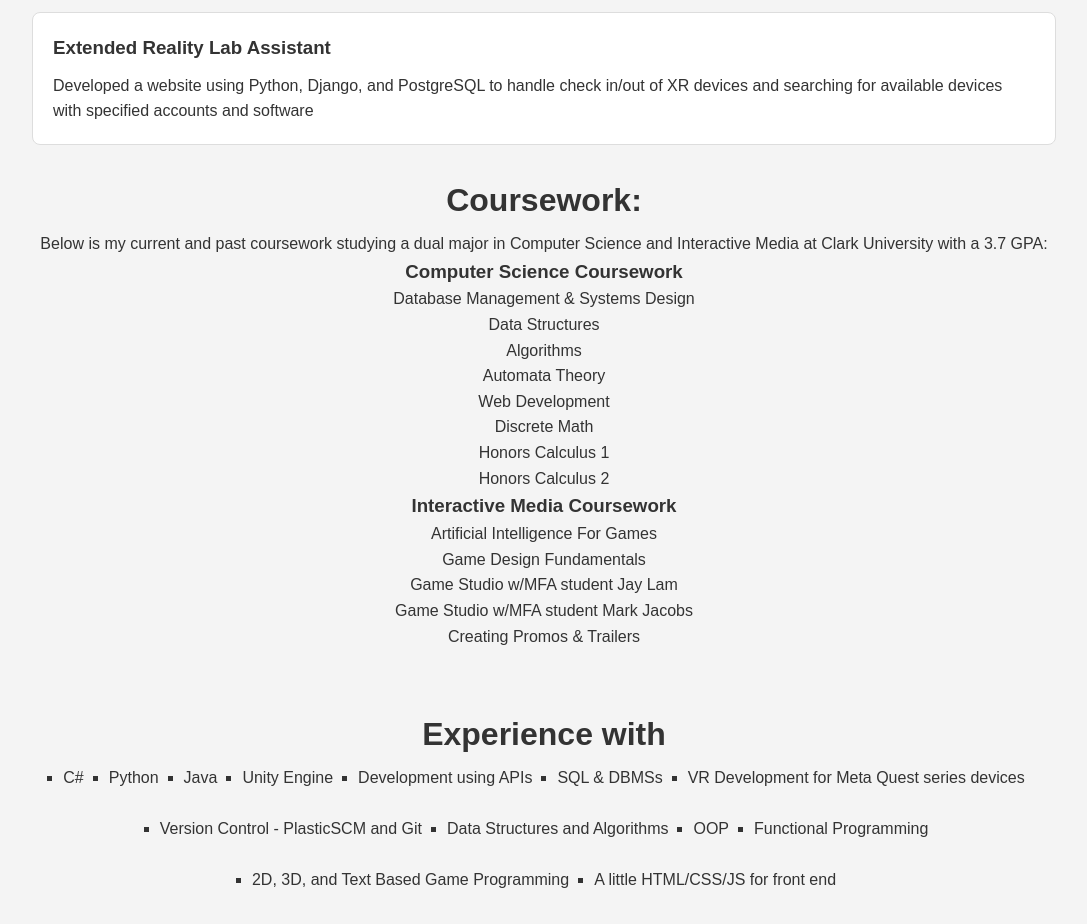
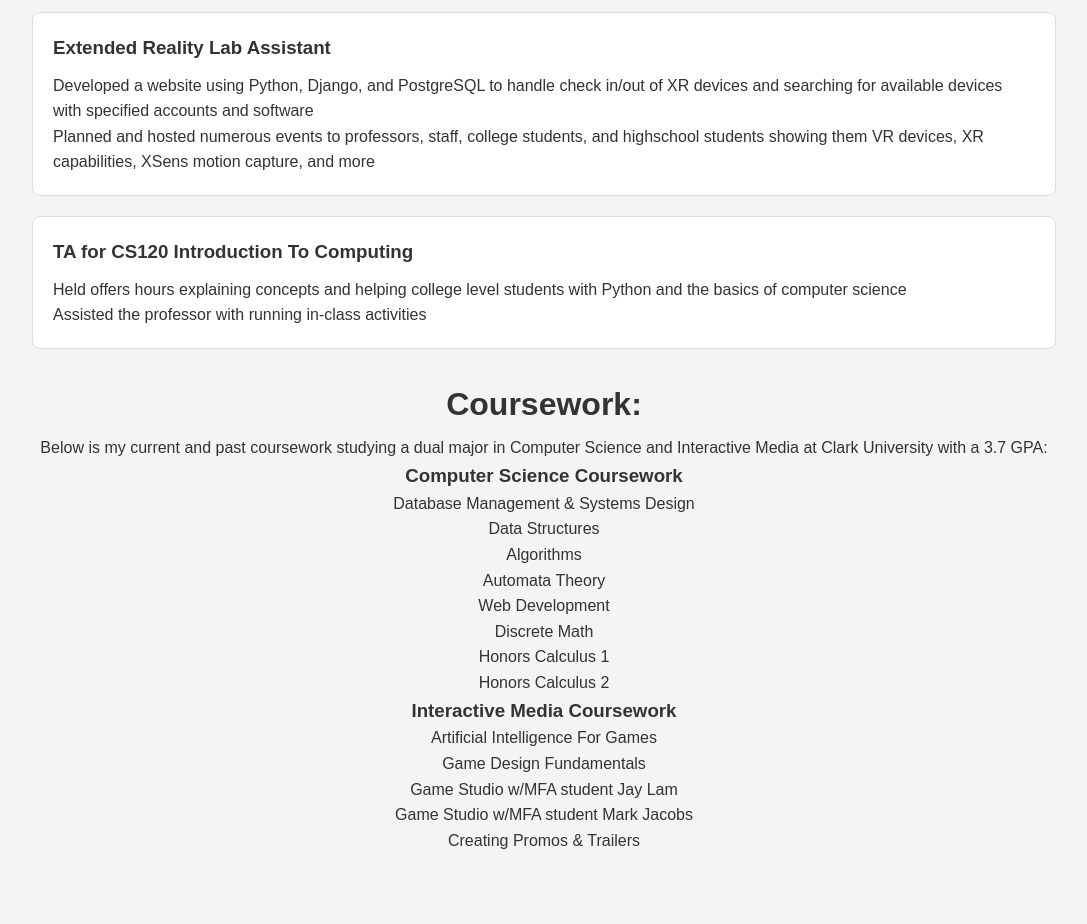
Before and after one commit to BlakeIvor/Portfolio, a plain HTML site: page index.html in a window 1280 px wide. Shown: the part 1500-2424 px from the top of the page, without its empty margins (96-1183 px from the left). Drawn offline with Linux system fonts and the light colour scheme; no server answers.

Commit message:
Update index.html

```diff
--- a/index.html
+++ b/index.html
@@ -84,6 +84,12 @@
                 <div class="project">
                     <h3>Extended Reality Lab Assistant</h3>
                     <p>Developed a website using Python, Django, and PostgreSQL to handle check in/out of XR devices and searching for available devices with specified accounts and software</p>
+                    <p>Planned and hosted numerous events to professors, staff, college students, and highschool students showing them VR devices, XR capabilities, XSens motion capture, and more</p>
+                </div>
+                <div class="project">
+                    <h3>TA for CS120 Introduction To Computing</h3>
+                    <p>Held offers hours explaining concepts and helping college level students with Python and the basics of computer science</p>
+                    <p>Assisted the professor with running in-class activities</p>
                     </div>
                 </div>
             </div>
```
